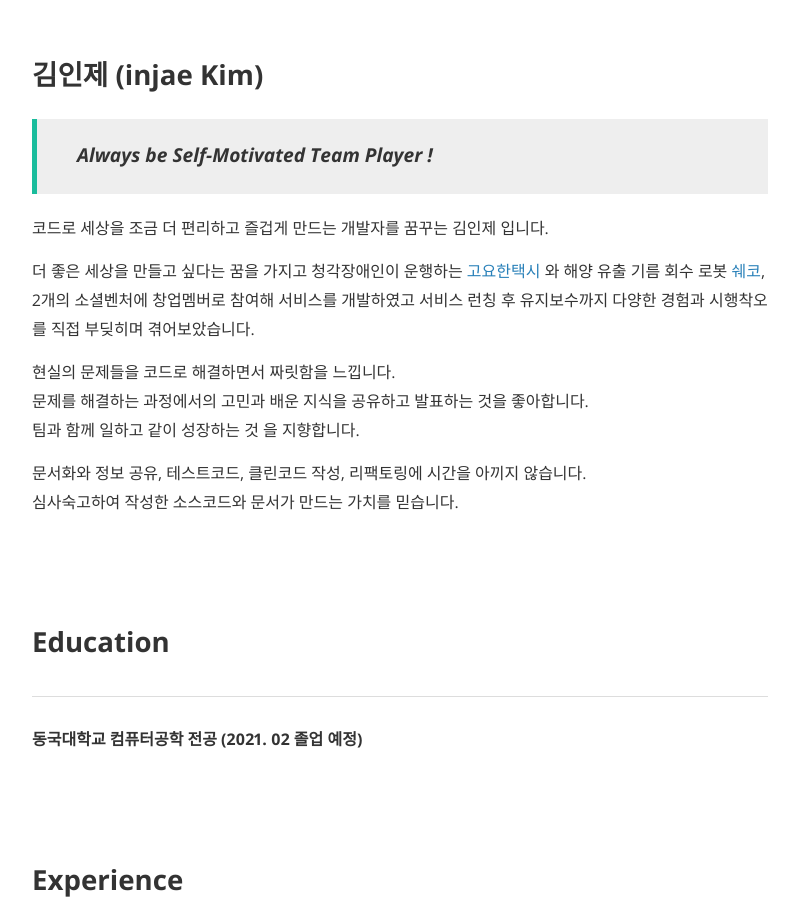
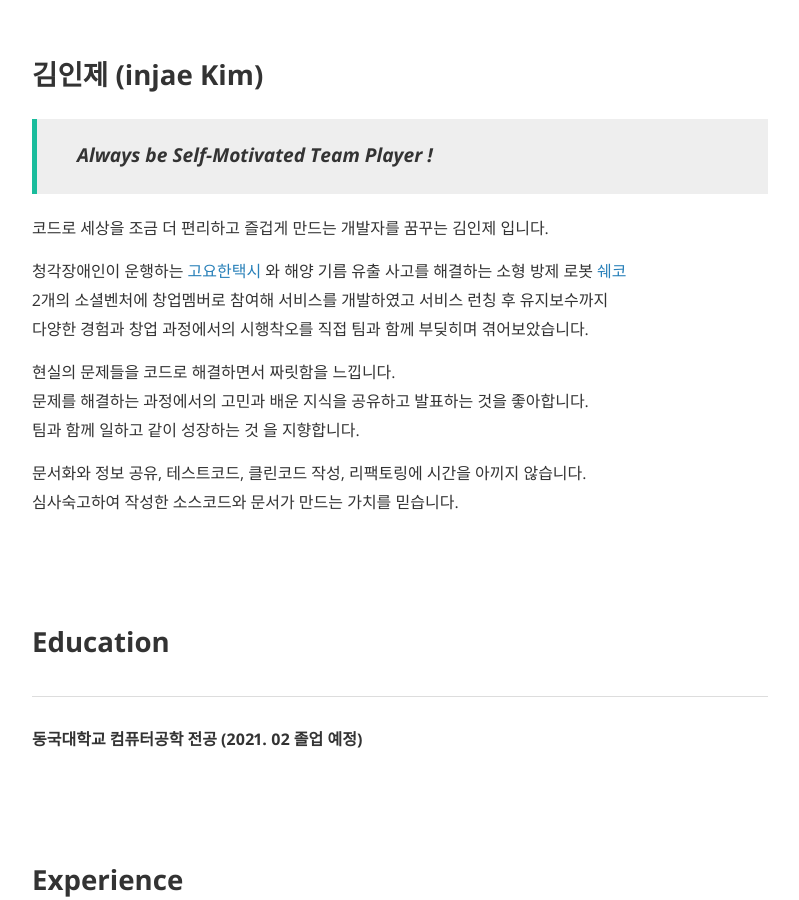
Before and after one commit to injae-kim/injae-kim.github.io, a Jekyll site: the page built from about.md, in a window 1280 px wide and 900 px high, scrolled down 638 px. Shown: the whole window, without its empty margins (240-1039 px from the left). Built offline with Jekyll 4.4.1, drawn with Linux system fonts in a browser that asks for light colours; nearby versions of some CDN libraries; some web fonts are replaced.

Commit message:
fix post

```diff
--- a/about.md
+++ b/about.md
@@ -18,7 +18,7 @@ permalink: /about/
 
 코드로 세상을 조금 더 편리하고 즐겁게 만드는 개발자를 꿈꾸는 김인제 입니다.
 
-더 좋은 세상을 만들고 싶다는 꿈을 가지고 청각장애인이 운행하는 [고요한택시](http://www.goyohantaxi.com/) 와 해양 유출 기름 회수 로봇 [쉐코](http://sheco.co), 2개의 소셜벤처에 창업멤버로 참여해 서비스를 개발하였고 서비스 런칭 후 유지보수까지 다양한 경험과 시행착오를 직접 부딪히며 겪어보았습니다.
+청각장애인이 운행하는 [고요한택시](http://www.goyohantaxi.com/) 와 해양 기름 유출 사고를 해결하는 소형 방제 로봇 [쉐코](http://sheco.co)<br/>2개의 소셜벤처에 창업멤버로 참여해 서비스를 개발하였고 서비스 런칭 후 유지보수까지<br/>다양한 경험과 창업 과정에서의 시행착오를 직접 팀과 함께 부딪히며 겪어보았습니다.
 
 현실의 문제들을 코드로 해결하면서 짜릿함을 느낍니다.<br/>
 문제를 해결하는 과정에서의 고민과 배운 지식을 공유하고 발표하는 것을 좋아합니다.<br/>
```
